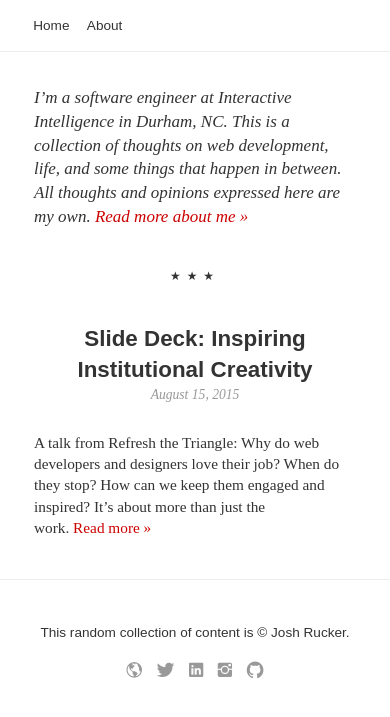
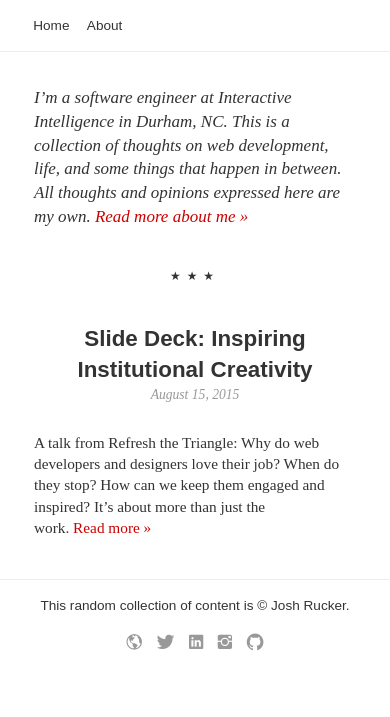
Before and after one commit to jrrucker/jrrucker.github.io, a Jekyll site: the page built from index.html, in a window 390 px wide. Shown: the top 717 px of the page. Built offline with Jekyll 4.4.1, drawn with Linux system fonts in a browser that asks for light colours.

Commit message:
adjust footer padding on small devices

```diff
--- a/_sass/_responsive.scss
+++ b/_sass/_responsive.scss
@@ -20,4 +20,8 @@
         margin: 2em auto;
     }
 
+    .site-footer {
+        padding: 1em 0;
+    }
+
 }
```
